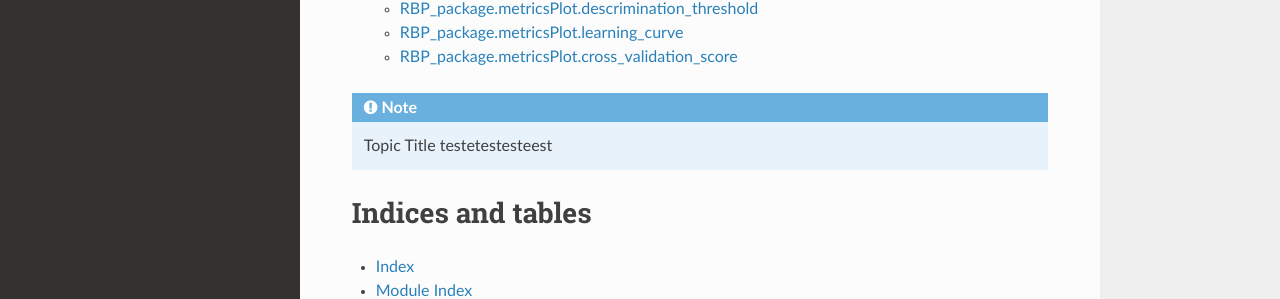
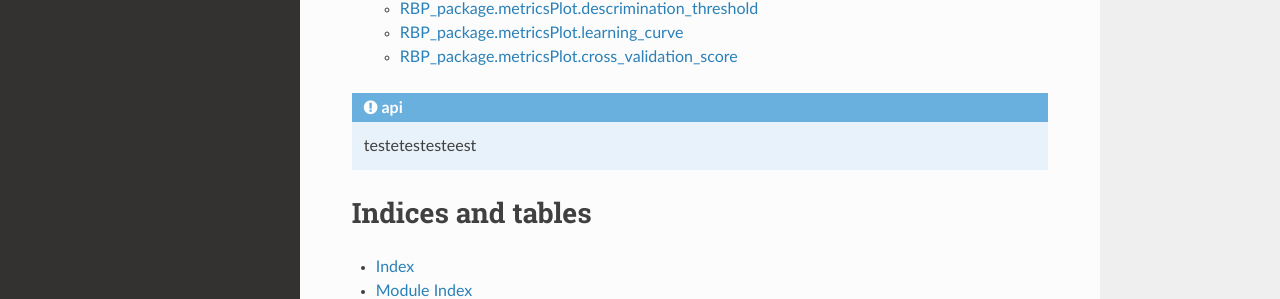
Before and after one commit to no-banana/PyRBP, a Sphinx documentation site: the page built from docs/source/index.rst, in a window 1280 px wide and 900 px high, scrolled down 2485 px. Shown: the part 384-683 px from the top of the window. Built offline with Sphinx 7.4.7 and the Read the Docs theme 2.0.0, drawn with Linux system fonts in a browser that asks for light colours.

Commit message:
Add files via upload

```diff
--- a/docs/source/index.rst
+++ b/docs/source/index.rst
@@ -44,7 +44,8 @@ RBP_package is a Python toolbox for quick generation, condensation, evaluation,
    ./evaluate_classifiers.rst
    ./analysis_plots.rst
 
-.. note:: Topic Title
+.. admonition:: api
+
    testetestesteest
 
 
```
Also changed, not shown: 5 other files.
